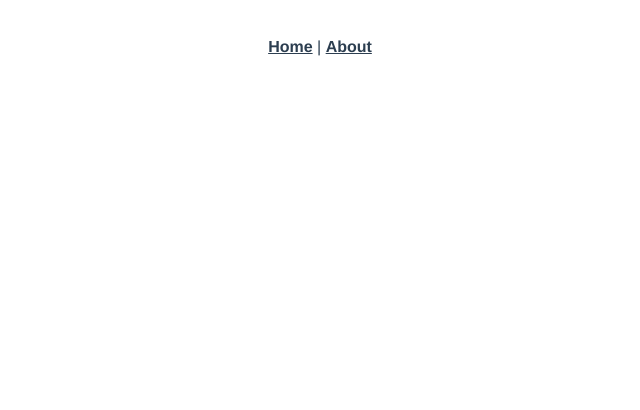
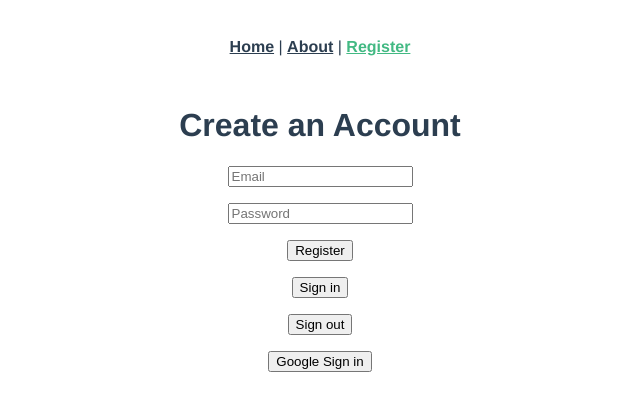
Before and after one commit to Meternios/all_in_one_fitness_vue, a Vue app: page /register in a window 1280 px wide. Before the commit this address had no page. Shown: the top 410 px of the page, without its empty margins (320-960 px from the left). Built offline with nearby package versions, Linux system fonts and the light colour scheme; no server answers.

Commit message:
Firebase API to auth and manipulate database

```diff
--- a/src/App.vue
+++ b/src/App.vue
@@ -1,7 +1,8 @@
 <template>
   <div id="nav">
     <router-link to="/">Home</router-link> |
-    <router-link to="/about">About</router-link>
+    <router-link to="/about">About</router-link> |
+    <router-link to="/register">Register</router-link>
   </div>
   <router-view/>
 </template>
--- /dev/null
+++ b/src/api/authentication.js
@@ -0,0 +1,36 @@
+import {
+  createUserWithEmailAndPassword,
+  signInWithEmailAndPassword,
+  signOut,
+  GoogleAuthProvider,
+  signInWithPopup,
+  onAuthStateChanged,
+} from 'firebase/auth';
+import firebase from '../firebase';
+
+class Authentication {
+  constructor() {
+    this.provider = new GoogleAuthProvider();
+    this.getCurrentUser();
+  }
+
+  create = (email, password) => createUserWithEmailAndPassword(firebase.auth, email, password);
+
+  signIn = (email, password) => signInWithEmailAndPassword(firebase.auth, email, password);
+
+  signOut = () => signOut(firebase.auth);
+
+  googleSignIn = () => signInWithPopup(firebase.auth, this.provider);
+
+  getCurrentUser = () => {
+    onAuthStateChanged(firebase.auth, (user) => {
+      if (user) {
+        console.log('logged in');
+      } else {
+        console.log('usser logged out');
+      }
+    });
+  }
+}
+
+export default new Authentication();
--- a/src/api/dataService.js
+++ b/src/api/dataService.js
@@ -3,18 +3,20 @@ import {
 } from 'firebase/database';
 import firebase from '../firebase';
 
-const db = ref(firebase, 'tutorials');
+class DataService {
+  constructor(dbRef) {
+    this.db = ref(firebase.database, dbRef);
+  }
 
-class TutorialDataService {
-  getAll = () => db;
+  getAll = () => this.db;
 
-  create = (tutorial) => push(db, tutorial);
+  create = (record) => push(this.db, record);
 
-  update = (key, value) => update(child(db, key), value);
+  update = (key, record) => update(child(this.db, key), record);
 
-  delete = (key) => remove(child(db, key));
+  delete = (key) => remove(child(this.db, key));
 
-  deleteAll = () => remove(db);
+  deleteAll = () => remove(this.db);
 }
 
-export default new TutorialDataService();
+export default DataService;
--- a/src/components/AddTutorial.vue
+++ b/src/components/AddTutorial.vue
@@ -32,7 +32,7 @@
 </template>
 
 <script>
-import TutorialDataService from '../api/dataService';
+import DataService from '../api/dataService';
 
 export default {
   name: 'add-tutorial',
@@ -56,7 +56,9 @@ export default {
         published: false,
       };
 
-      TutorialDataService.create(data)
+      const testTable = new DataService('test');
+
+      testTable.create(data)
         .then(() => {
           console.log('Created new item successfully!');
           this.submitted = true;
--- a/src/firebase.js
+++ b/src/firebase.js
@@ -1,6 +1,7 @@
 // Import the functions you need from the SDKs you need
 import { initializeApp } from 'firebase/app';
 import { getDatabase } from 'firebase/database';
+import { getAuth } from 'firebase/auth';
 // TODO: Add SDKs for Firebase products that you want to use
 // https://firebase.google.com/docs/web/setup#available-libraries
 
@@ -18,5 +19,9 @@ const firebaseConfig = {
 // Initialize Firebase
 const app = initializeApp(firebaseConfig);
 const database = getDatabase(app);
+const auth = getAuth(app);
 
-export default database;
+export default {
+  database,
+  auth,
+};
--- a/src/router/index.js
+++ b/src/router/index.js
@@ -15,6 +15,11 @@ const routes = [
     // which is lazy-loaded when the route is visited.
     component: () => import(/* webpackChunkName: "about" */ '../views/About.vue'),
   },
+  {
+    path: '/register',
+    name: 'Register',
+    component: () => import(/* webpackChunkName: "register" */ '../views/Register.vue'),
+  },
 ];
 
 const router = createRouter({
--- a/src/views/About.vue
+++ b/src/views/About.vue
@@ -1,5 +1,19 @@
 <template>
   <div class="about">
     <h1>This is an about page</h1>
+
+    <AddTutorial />
   </div>
 </template>
+
+<script>
+// @ is an alias to /src
+import AddTutorial from '@/components/AddTutorial.vue';
+
+export default {
+  name: 'Home',
+  components: {
+    AddTutorial,
+  },
+};
+</script>
--- a/src/views/Home.vue
+++ b/src/views/Home.vue
@@ -2,20 +2,17 @@
   <div class="home">
     <img alt="Vue logo" src="../assets/logo.png">
     <HelloWorld msg="Welcome to Your Vue.js App"/>
-    <AddTutorial />
   </div>
 </template>
 
 <script>
 // @ is an alias to /src
 import HelloWorld from '@/components/HelloWorld.vue';
-import AddTutorial from '@/components/AddTutorial.vue';
 
 export default {
   name: 'Home',
   components: {
     HelloWorld,
-    AddTutorial,
   },
 };
 </script>
--- /dev/null
+++ b/src/views/Register.vue
@@ -0,0 +1,68 @@
+<template>
+  <h1>Create an Account</h1>
+  <p><input type="text" placeholder="Email" v-model="email" /></p>
+  <p><input type="password" placeholder="Password" v-model="password" /></p>
+  <p><button @click="register">Register</button></p>
+  <p><button @click="signIn">Sign in</button></p>
+  <p><button @click="signOut">Sign out</button></p>
+  <p><button @click="googleSignIn">Google Sign in</button></p>
+</template>
+
+<script setup>
+import { ref } from 'vue';
+import { useRouter } from 'vue-router';
+import auth from '../api/authentication';
+
+// import router
+const email = ref('');
+const password = ref('');
+const router = useRouter(); // get a reference to our vue router
+
+const register = () => {
+  auth.create(email.value, password.value)
+    .then((data) => {
+      console.log(`Successfully registered!${data}`);
+      router.push('/'); // redirect to the feed
+    })
+    .catch((error) => {
+      console.log(error.code);
+      alert(error.message);
+    });
+};
+
+const signIn = () => {
+  auth.signIn(email.value, password.value)
+    .then((data) => {
+      console.log(`Successfully logged in!${data}`);
+      router.push('/'); // redirect to the feed
+    })
+    .catch((error) => {
+      console.log(error.code);
+      alert(error.message);
+    });
+};
+
+const signOut = () => {
+  auth.signOut()
+    .then((data) => {
+      console.log(`Successfully logged out!${data}`);
+      router.push('/'); // redirect to the feed
+    })
+    .catch((error) => {
+      console.log(error.code);
+      alert(error.message);
+    });
+};
+
+const googleSignIn = () => {
+  auth.googleSignIn()
+    .then((data) => {
+      console.log(`Successfully logged in with google!${data}`);
+      router.push('/'); // redirect to the feed
+    })
+    .catch((error) => {
+      console.log(error.code);
+      alert(error.message);
+    });
+};
+</script>
```
